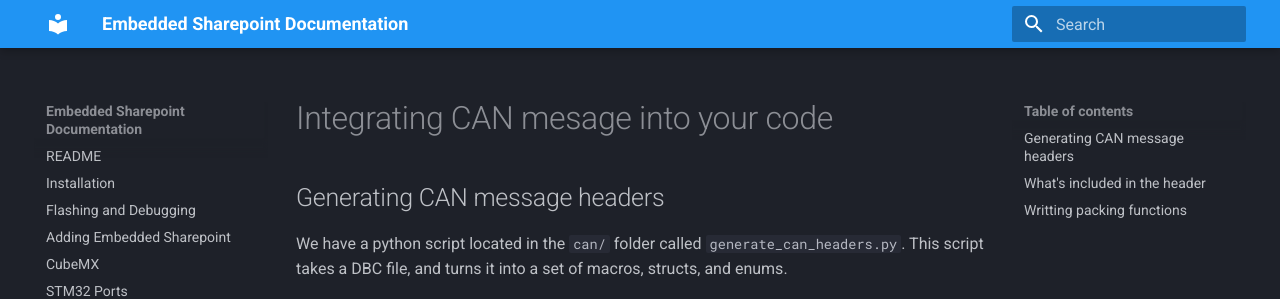
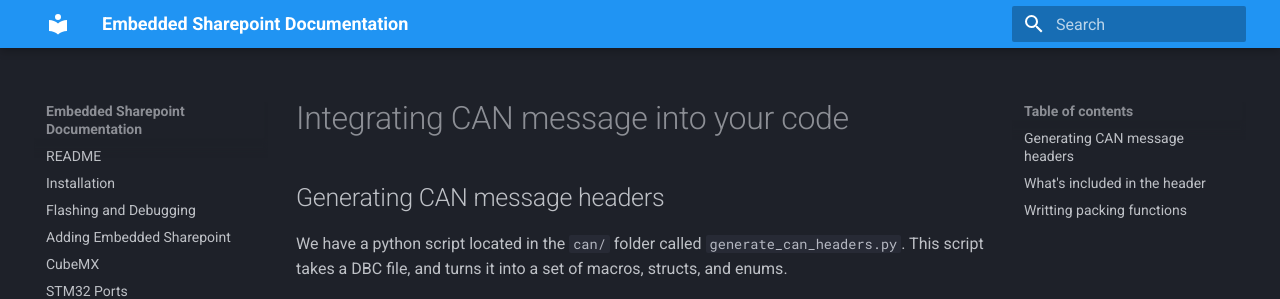
Before and after one commit to lhr-solar/Embedded-Sharepoint, an MkDocs documentation site: the page built from docs/usingDBCs.md, in a window 1280 px wide and 900 px high. Shown: the top 299 px of the window. Built offline with MkDocs 1.6.1 and Material for MkDocs 9.7.7, drawn with Linux system fonts in a browser that asks for light colours.

Commit message:
Update docs/usingDBCs.md
Co-authored-by: gemini-code-assist[bot] <176961590+gemini-code-assist[bot]@users.noreply.github.com>

```diff
--- a/docs/usingDBCs.md
+++ b/docs/usingDBCs.md
@@ -1,4 +1,4 @@
-# Integrating CAN mesage into your code
+# Integrating CAN message into your code
 
 ## Generating CAN message headers
 
```
